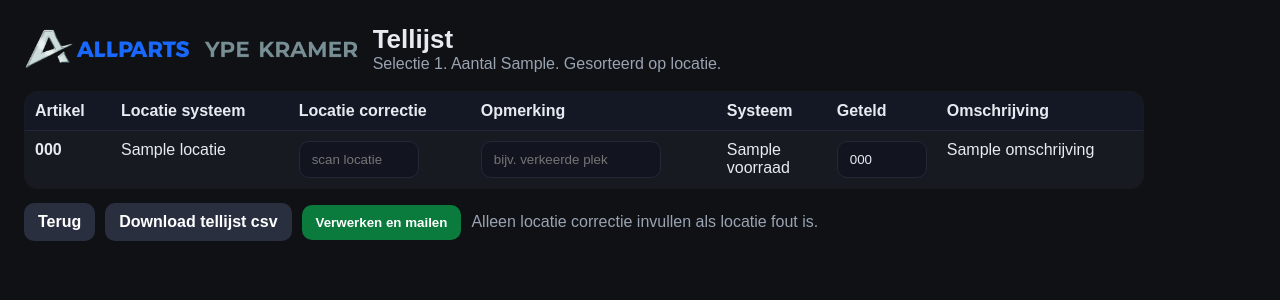
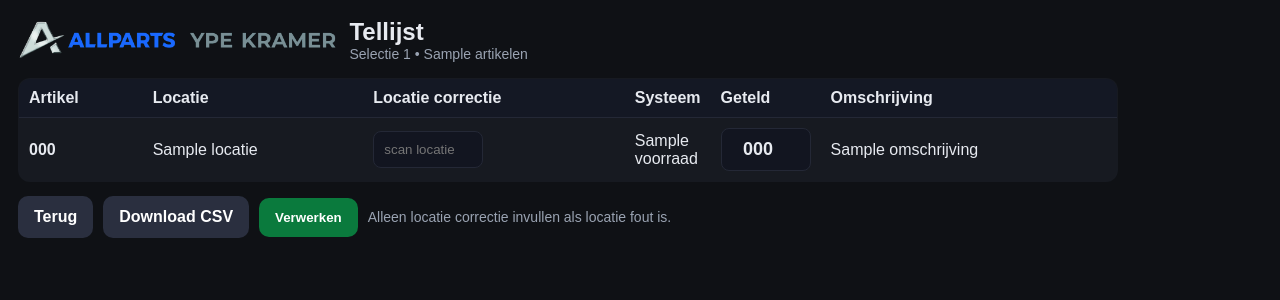
Before and after one commit to ddv-debug/tellen, a Python web app: template templates/tellen.html in a window 1280 px wide. Shown: the top 300 px of the page. Run offline with Jinja, Linux system fonts and the light colour scheme; the template is opened without the code that fills it: most values are stand-ins (such as "Sample title", 1, 10 or a date in 2020).

Commit message:
Update tellen.html

```diff
--- a/templates/tellen.html
+++ b/templates/tellen.html
@@ -24,34 +24,37 @@ body{
 background:var(--bg);
 color:var(--text);
 font-family:Arial,sans-serif;
-margin:24px;
-max-width:1120px;
+margin:18px;
+max-width:1100px;
 }
 
 .header{
 display:flex;
 align-items:center;
-gap:14px;
-margin-bottom:18px;
+gap:12px;
+margin-bottom:16px;
 }
 
-.header img{height:44px;}
+.header img{height:42px;}
 
 .h1{
-font-size:26px;
+font-size:24px;
 font-weight:800;
 margin:0;
 }
 
-.muted{color:var(--muted);}
+.muted{
+color:var(--muted);
+font-size:14px;
+}
 
 table{
 width:100%;
 border-collapse:collapse;
-margin-top:14px;
+margin-top:10px;
 background:var(--card);
 border:1px solid var(--border);
-border-radius:14px;
+border-radius:12px;
 overflow:hidden;
 }
 
@@ -59,56 +62,61 @@ th,td{
 padding:10px;
 border-bottom:1px solid var(--border);
 text-align:left;
-vertical-align:top;
+vertical-align:middle;
 }
 
 th{
 background:#141824;
-position:sticky;
-top:0;
 }
 
-.small{width:110px;}
+.small{width:80px}
 
-input[type="text"],
-input[type="number"]{
+input{
 background:var(--input);
 color:var(--text);
 border:1px solid var(--border);
-padding:10px 12px;
-border-radius:10px;
+border-radius:8px;
+padding:10px;
 }
 
-.locatieveld{width:120px;}
-.opmerkingveld{width:180px;}
-.aantalveld{width:90px;}
+.locatieveld{
+width:110px;
+}
+
+.aantalveld{
+width:90px;
+font-size:18px;
+font-weight:700;
+text-align:center;
+}
 
 button,a.btn{
 display:inline-block;
-padding:10px 14px;
+padding:12px 16px;
 border-radius:10px;
 border:0;
 cursor:pointer;
-font-weight:800;
+font-weight:700;
 text-decoration:none;
 }
 
-.btnOk{background:var(--ok);color:#fff;}
-.btnGhost{background:#2a2f3f;color:#fff;}
+.btnOk{background:var(--ok);color:white}
+.btnGhost{background:#2a2f3f;color:white}
 
 .footerbar{
 display:flex;
 gap:10px;
 flex-wrap:wrap;
+margin-top:14px;
 align-items:center;
-margin-top:14px;
 }
+
+/* mobiel */
 
 @media (max-width:700px){
 
 body{
-margin:12px;
-max-width:100%;
+margin:10px;
 }
 
 .header{
@@ -127,15 +135,24 @@ font-size:18px;
 padding:12px;
 }
 
-.footerbar{
-flex-direction:column;
-align-items:stretch;
+.locatieveld{
+width:120px;
+}
+
+.aantalveld{
+width:100px;
+font-size:20px;
 }
 
 button,a.btn{
 width:100%;
-padding:14px;
+text-align:center;
 font-size:18px;
+}
+
+.footerbar{
+flex-direction:column;
+align-items:stretch;
 }
 
 }
@@ -149,7 +166,9 @@ font-size:18px;
 <img src="/static/logo.png" alt="Logo">
 <div>
 <div class="h1">Tellijst</div>
-<div class="muted">Selectie {{ selection_id }}. Aantal {{ n }}. Gesorteerd op locatie.</div>
+<div class="muted">
+Selectie {{ selection_id }} • {{ n }} artikelen
+</div>
 </div>
 </div>
 
@@ -160,9 +179,8 @@ font-size:18px;
 <thead>
 <tr>
 <th>Artikel</th>
-<th>Locatie systeem</th>
+<th>Locatie</th>
 <th>Locatie correctie</th>
-<th>Opmerking</th>
 <th class="small">Systeem</th>
 <th class="small">Geteld</th>
 <th>Omschrijving</th>
@@ -185,14 +203,6 @@ type="text"
 class="locatieveld"
 name="locatie_correctie_{{ r['id'] }}"
 placeholder="scan locatie">
-</td>
-
-<td>
-<input
-type="text"
-class="opmerkingveld"
-name="opmerking_{{ r['id'] }}"
-placeholder="bijv. verkeerde plek">
 </td>
 
 <td>{{ r["voorraad"] }}</td>
@@ -220,11 +230,12 @@ value="{{ r['last_geteld'] if r['last_geteld'] is not none else '' }}">
 <a class="btn btnGhost" href="/">Terug</a>
 
 <a class="btn btnGhost" href="/download_tellijst/{{ selection_id }}">
-Download tellijst csv
+Download CSV
 </a>
 
-<button class="btnOk" type="submit" onclick="return confirm('Verwerken en mailen')">
-Verwerken en mailen
+<button class="btnOk" type="submit"
+onclick="return confirm('Telling verwerken en mail versturen?')">
+Verwerken
 </button>
 
 <div class="muted">
```
